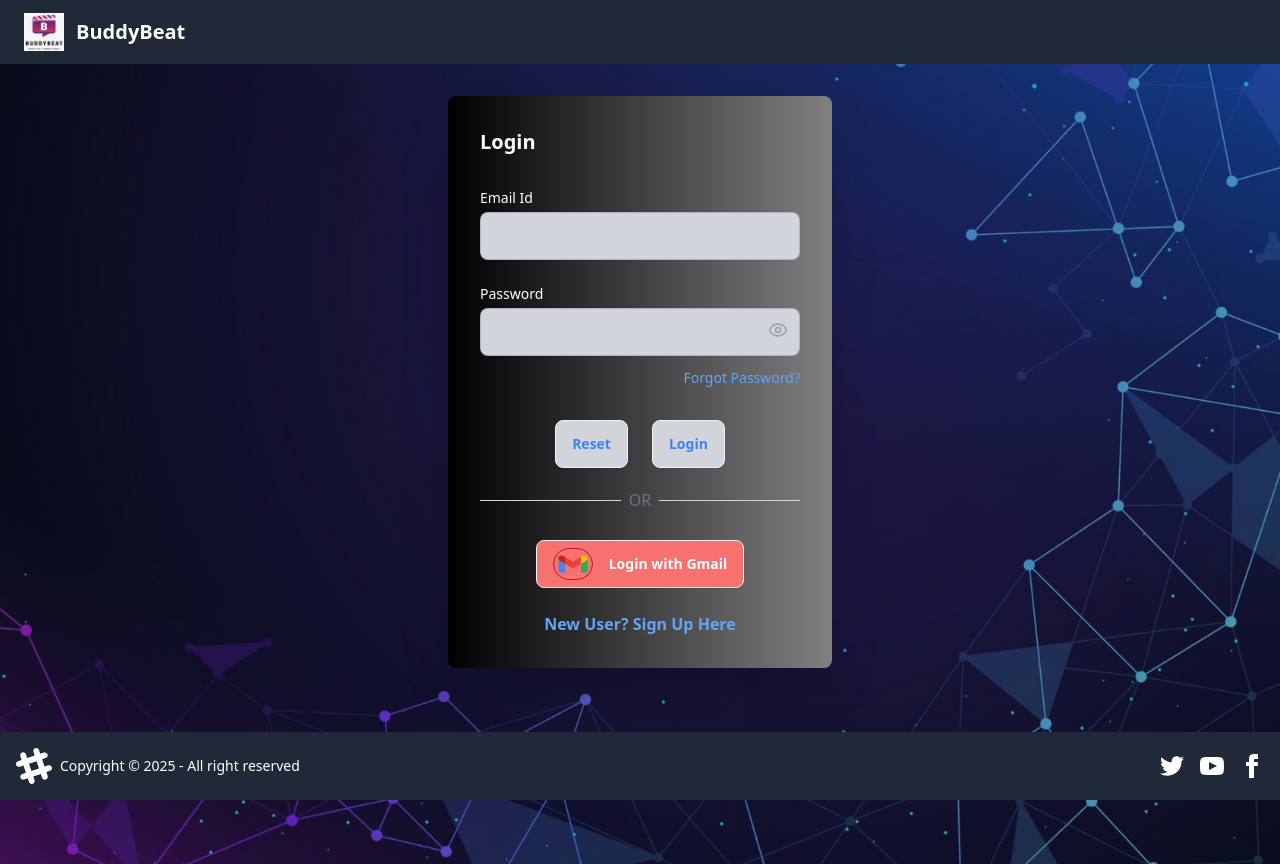
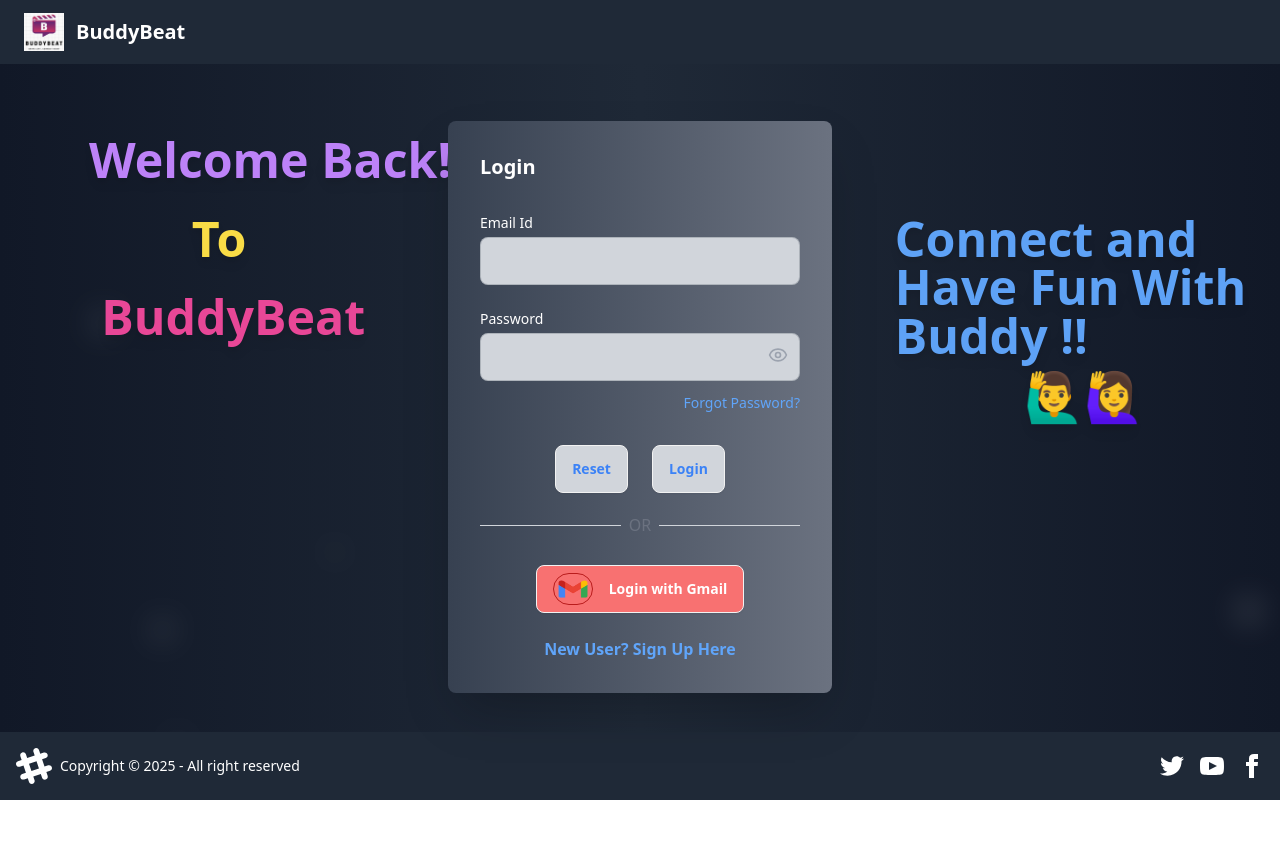
Before and after one commit to avinash-1599/Buddy-Beat-UI, a React (Vite) app: page /login in a window 1280 px wide. After the commit the page ends 800 px from the top, so only its background shows below. Built offline with nearby package versions, Linux system fonts and the light colour scheme; no server answers.

Commit message:
added moving texts in login page

```diff
--- a/package.json
+++ b/package.json
@@ -13,6 +13,7 @@
     "@reduxjs/toolkit": "^2.3.0",
     "axios": "^1.7.7",
     "date-fns": "^4.1.0",
+    "framer-motion": "^12.4.12",
     "lucide-react": "^0.474.0",
     "moment": "^2.30.1",
     "react": "^18.3.1",
--- a/src/components/Body.jsx
+++ b/src/components/Body.jsx
@@ -6,47 +6,111 @@
 import { useDispatch, useSelector } from "react-redux";
 import { addUser } from "../utils/userSlice";
 import { useEffect } from "react";
+import { motion } from "framer-motion";
+
+const animatedTexts = [
+    { text: "Welcome Back!", top: "15%", left: "7%", color: "text-purple-400" },
+    { text: "Connect and Have Fun With Buddy !!", top: "25%", left: "70%", color: "text-blue-400" },
+    { text: "🙋‍♂️🙋‍♀️", top: "45%", left: "80%", color: "text-blue-400" },
+    { text: "To", top: "25%", left: "15%", color: "text-yellow-300" },
+    { text: "BuddyBeat", top: "35%", left: "8%", color: "text-pink-500" },
+];
+
+const floatingParticles = Array.from({ length: 10 }).map((_, i) => ({
+    id: i,
+    size: Math.random() * 10 + 5, // Random size between 5px and 15px
+    top: `${Math.random() * 100}%`,
+    left: `${Math.random() * 100}%`,
+}));
 
 const Body = () => {
     const dispatch = useDispatch();
     const navigate = useNavigate();
-    const location = useLocation(); // Use this to get the current route
+    const location = useLocation();
     const userData = useSelector(store => store.user);
 
     const fetchUser = async () => {
         if (userData) return;
         try {
-            const res = await axios.get(BASE_URL+'/profile/view', {withCredentials: true});
+            const res = await axios.get(BASE_URL + "/profile/view", { withCredentials: true });
             dispatch(addUser(res.data.data));
-        } catch(err) {
-            if(err.status === 401) {
-                navigate('/login');
+        } catch (err) {
+            if (err.response && err.response.status === 401) {
+                navigate("/login");
             }
             console.log(err);
         }
-    }
+    };
 
     useEffect(() => {
         fetchUser();
     }, []);
 
-    // Conditionally apply the background image based on the current route
-    const isLoginPage = location.pathname === '/login';
-    const backgroundImageStyle = isLoginPage
-        ? { backgroundImage: "url('/bg-img.png')" }
-        : {};
+    const isLoginPage = location.pathname === "/login";
 
     return (
-        <div className="min-h-screen flex flex-col">
+        <div className="min-h-screen flex flex-col relative bg-gradient-to-r from-gray-900 via-gray-800 to-gray-900">
             <NavBar />
-            <main className="flex-grow bg-cover bg-center" style={backgroundImageStyle}>
-                <div className="bg-gray-800 bg-opacity-30 p-8 min-h-screen">
+            <main className="flex-grow relative flex items-center justify-center overflow-hidden mt-[-50px]">
+                {/* Floating Animated Texts */}
+                {isLoginPage && (
+                    <div className="absolute inset-0">
+                        {animatedTexts.map((item, index) => (
+                            <motion.div
+                                key={index}
+                                className={`absolute text-5xl font-extrabold drop-shadow-lg ${item.color}`}
+                                style={{ top: item.top, left: item.left, zIndex: 10 }}
+                                initial={{ opacity: 0, y: -20, scale: 0.8 }}
+                                animate={{ opacity: 1, y: [0, -30, 30, 0], scale: [1, 1.1, 1] }}
+                                transition={{
+                                    duration: 6,
+                                    repeat: Infinity,
+                                    repeatType: "reverse",
+                                    ease: "easeInOut",
+                                }}
+                            >
+                                {item.text}
+                            </motion.div>
+                        ))}
+                    </div>
+                )}
+
+                {/* Floating Particles */}
+                {isLoginPage && (
+                    <div className="absolute inset-0">
+                        {floatingParticles.map((particle) => (
+                            <motion.div
+                                key={particle.id}
+                                className="absolute bg-white rounded-full opacity-30 blur-lg"
+                                style={{
+                                    width: `${particle.size}px`,
+                                    height: `${particle.size}px`,
+                                    top: particle.top,
+                                    left: particle.left,
+                                }}
+                                animate={{
+                                    y: [0, -20, 20, 0],
+                                    x: [0, -10, 10, 0],
+                                    opacity: [0.3, 0.6, 0.3],
+                                }}
+                                transition={{
+                                    duration: Math.random() * 5 + 3,
+                                    repeat: Infinity,
+                                    ease: "easeInOut",
+                                }}
+                            />
+                        ))}
+                    </div>
+                )}
+
+                {/* Glassmorphism Login Form */}
+                <div className="p-10 rounded-2xl min-w-[350px] relative z-20">
                     <Outlet />
                 </div>
             </main>
             <Footer />
         </div>
     );
-}
+};
 
 export default Body;
--- a/src/components/Login.jsx
+++ b/src/components/Login.jsx
@@ -50,7 +50,7 @@
 
     return (
         <div className="flex justify-center">
-            <div className="card shadow-2xl rounded-lg w-96" style={{ background: 'linear-gradient(to right, black, gray)' }}>
+            <div className="card shadow-2xl rounded-lg w-96" style={{ background: 'linear-gradient(to right, #374151, #6B7280)' }}>
                 <div className="card-body p-8 text-white">
                     <h2 className="card-title text-center text-xl font-bold mb-2">
                         {isLoginPage ? 'Login' : 'Sign Up'}
```
Also changed, not shown: public/bg-img.png (deleted), 1 other file (tests, documents, lock files or other folders).
